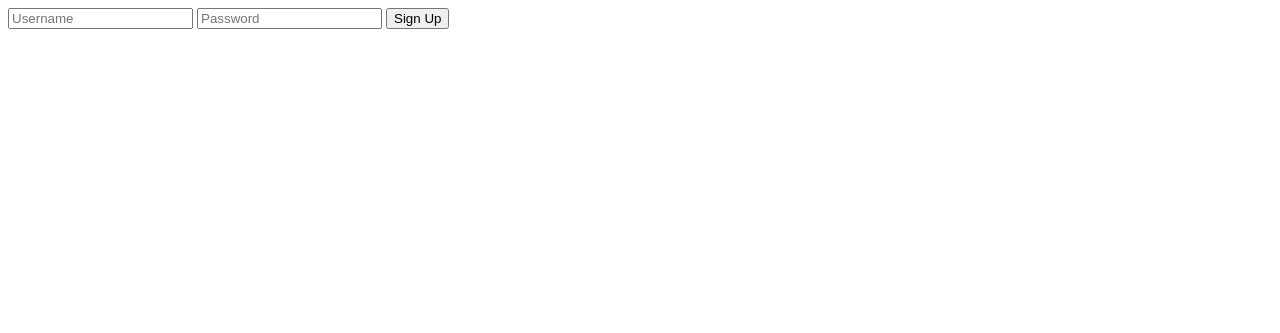
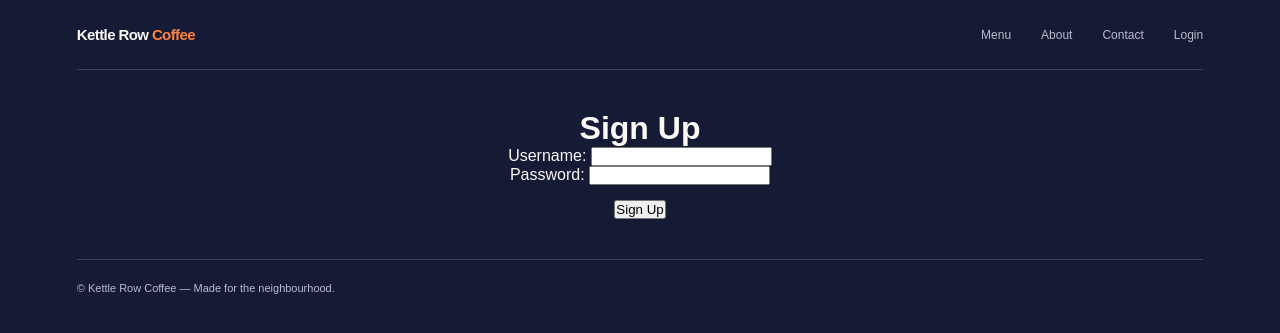
Before and after one commit to Oliver-Haworth/DSD-webdev, a PHP site: page /sighnup.php in a window 1280 px wide. Shown: the top 333 px of the page. Run offline with PHP 8.4, Linux system fonts and the light colour scheme.

Commit message:
login fixed

```diff
--- a/cafeWebsite/login.css
+++ b/cafeWebsite/login.css
@@ -154,9 +154,6 @@ main {
     text-align: center;
 }
 
-.about button {
-    background-color: #2b4bee;
-}
 /* ===== Footer ===== */
 footer {
     width: 88%;
--- a/cafeWebsite/sighnup.php
+++ b/cafeWebsite/sighnup.php
@@ -1,10 +1,30 @@
 <?php
+if (session_status() == PHP_SESSION_NONE) {
+    session_start();
+}
+
+$error_message = "";
+
 if ($_SERVER["REQUEST_METHOD"] == "POST") {
     $conn = mysqli_connect('localhost', 'root', '', 'cafewebsite');
 
+    if (!$conn) {
+        die('Connect failed: ' . mysqli_connect_error());
+    }
+
     $user = trim($_POST['username']);
-    $pass = password_hash($_POST['password'], PASSWORD_DEFAULT);
+    // Storing plaintext password directly (without hashing)
+    $pass = $_POST['password'];
 
+    // Check if username already exists
+    $check_stmt = $conn->prepare("SELECT id FROM login WHERE username = ?");
+    $check_stmt->bind_param("s", $user);
+    $check_stmt->execute();
+    $check_stmt->store_result();
+
+    if ($check_stmt->num_rows > 0) {
+        $error_message = "Username is already taken. Please choose another.";
+    } else {
         $stmt = $conn->prepare("INSERT INTO login (username, password) VALUES (?, ?)");
         $stmt->bind_param("ss", $user, $pass);
 
@@ -12,13 +32,65 @@ if ($_SERVER["REQUEST_METHOD"] == "POST") {
             header("Location: login.php");
             exit();
         } else {
-        $error = "Error signing up.";
+            $error_message = "Error signing up. Please try again.";
         }
+        $stmt->close();
+    }
+    $check_stmt->close();
+    mysqli_close($conn);
 }
 ?>
-<!-- Simple form wrapper matching your login style -->
-<form method="post">
-    <input type="text" name="username" required placeholder="Username">
-    <input type="password" name="password" required placeholder="Password">
+<!DOCTYPE html>
+<html lang="en">
+<head>
+    <meta charset="UTF-8">
+    <meta name="viewport" content="width=device-width, initial-scale=1.0">
+    <title>Café - Sign Up</title>
+    <link rel="stylesheet" href="login.css">
+</head>
+<body>
+    <nav class="navBar">
+        <a href="./index.php" class="logo">
+            Kettle Row <span class="coffee">Coffee</span>
+        </a>
+        <div class="right">
+            <a href="./menu.php">Menu</a>
+            <a href="./about.php">About</a>
+            <a href="./contact.php">Contact</a>
+            <a href="./login.php">Login</a>
+        </div>
+    </nav>
+
+    <main>
+        <div class="about">
+            <h1>Sign Up</h1>
+
+            <?php if (!empty($error_message)): ?>
+                <p style="color: red; margin-bottom: 15px;"><?php echo htmlspecialchars($error_message); ?></p>
+            <?php endif; ?>
+
+            <div class="formWrapper">
+                <form method="post" action="sighnup.php">
+                    <div>
+                        <label for="name1">Username:</label>
+                        <input type="text" id="name1" name="username" required>
+                    </div>
+
+                    <div>
+                        <label for="name2">Password:</label>
+                        <input type="password" id="name2" name="password" required>
+                    </div>
+
+                    <div style="margin-top: 15px;">
                         <input type="submit" value="Sign Up">
+                    </div>
                 </form>
+            </div>
+        </div>
+    </main>
+
+    <footer id="contact">
+        <p>© Kettle Row Coffee — Made for the neighbourhood.</p>
+    </footer>
+</body>
+</html>
```
Also changed, not shown: cafeWebsite/login.php (+8 -2 lines). Lines whose indentation alone changed are shown as unchanged.
